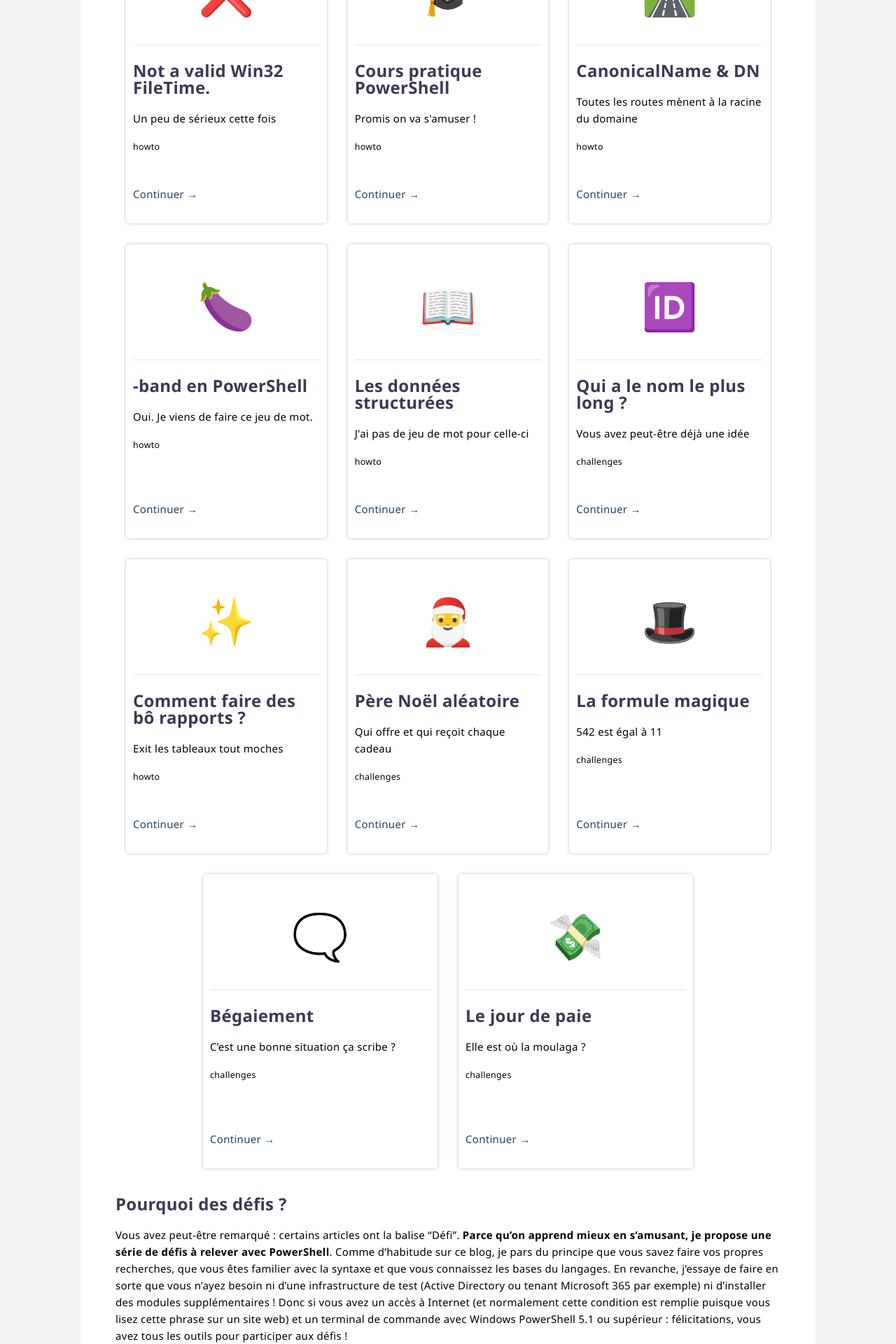
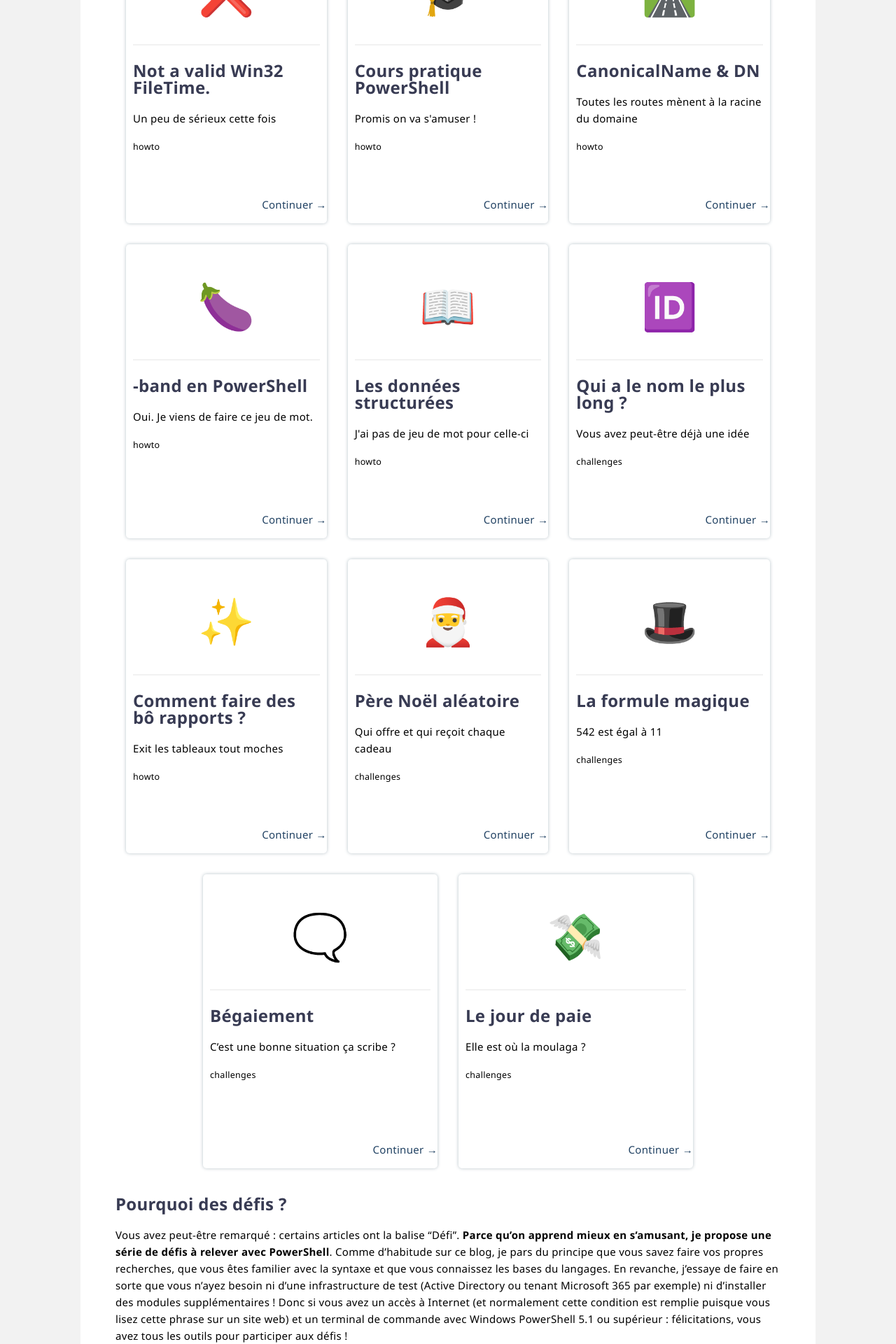
Before and after one commit to leobouard/leobouard.github.io, a Jekyll site: the page built from blog.md, in a window 1280 px wide. Shown: the part 337-2257 px from the top of the page at 70% size. Built offline with Jekyll 4.4.1, drawn with Linux system fonts in a browser that asks for light colours; our own code applies the rules of GitHub Pages for plain Markdown files.

Commit message:
Update blog.md

```diff
--- a/blog.md
+++ b/blog.md
@@ -15,7 +15,7 @@ permalink: /blog
                 <h2>{{ post.title }}</h2>
                 <p>{{ post.description }}</p>
                 <p><small>{{ post.tags }}</small></p>
-                <p style="text-align: right; position: absolute; bottom: 15px;"><a href="{{ post.id }}">Continuer →</a></p>
+                <p style="position: absolute; bottom: 0px; right: 0px;"><a href="{{ post.id }}">Continuer →</a></p>
             </article>
         {% endif %}
     {% endfor %}
```
